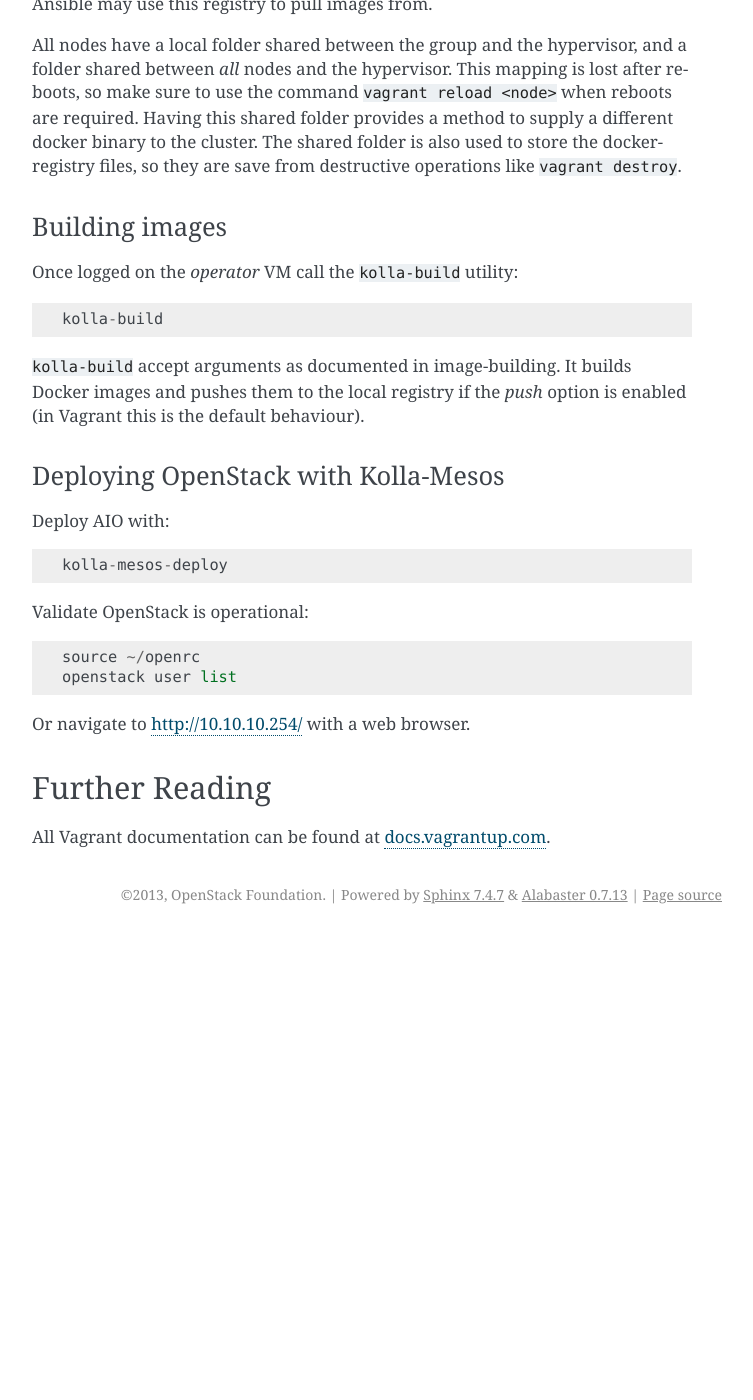
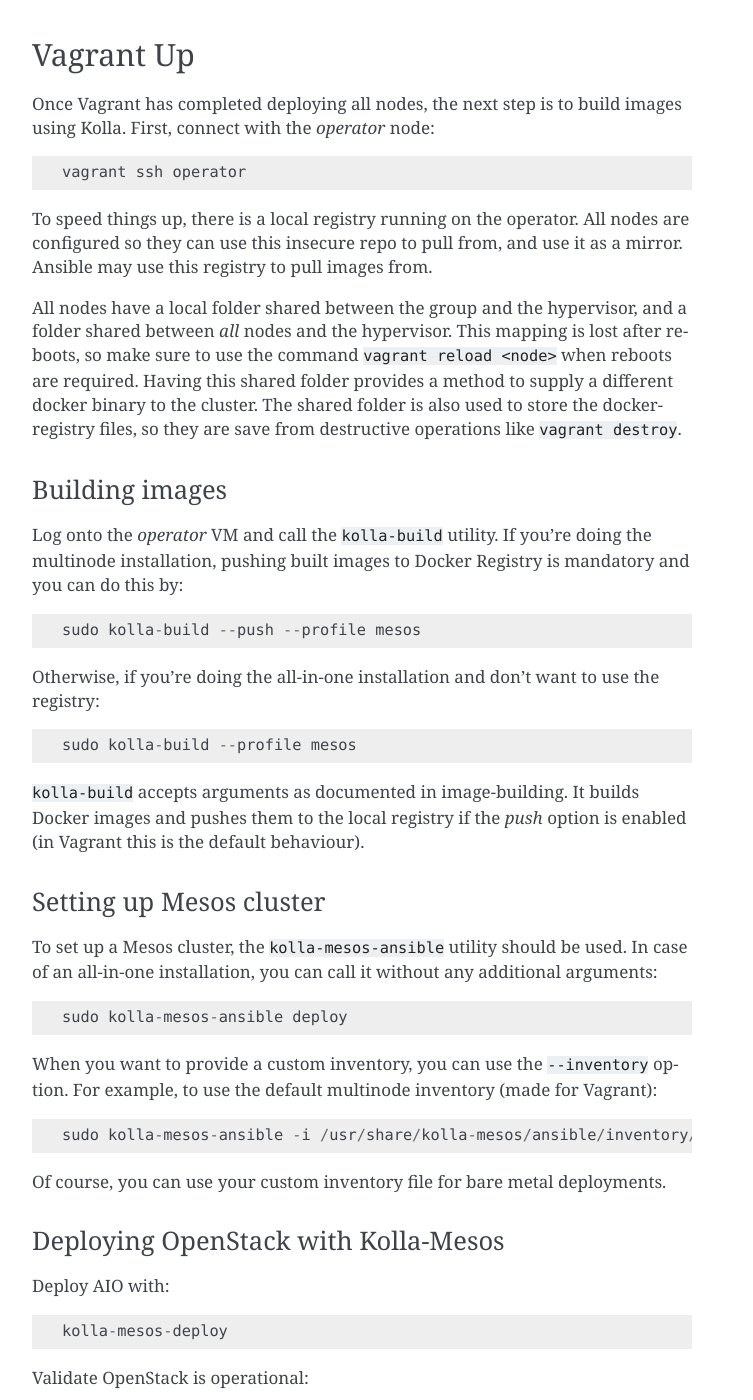
Before and after one commit to openstack-archive/kolla-mesos, a Sphinx documentation site: the page built from doc/source/quickstart.rst, in a window 1280 px wide and 1400 px high, scrolled down 1677 px. Shown: the whole window, without its empty margins (388-1141 px from the left). Built offline with Sphinx 7.4.7, drawn with Linux system fonts in a browser that asks for light colours; before the commit the page ends 2611 px from its top, so only the background shows below that; some of the changed text lies outside the part shown.

Commit message:
Documenting Ansible deployment
DocImpact
Partially-Implements: blueprint vagrant

Change-Id: Icc220c23075b265a15db4a1e0dec1618c84eedca

```diff
--- a/doc/source/quickstart.rst
+++ b/doc/source/quickstart.rst
@@ -17,9 +17,21 @@
 choice. Various downloads can be found at the `Vagrant downloads
 <https://www.vagrantup.com/downloads.html>`__.
 
-On Fedora 22 it is as easy as::
+On Fedora 23 it is as easy as::
 
-    sudo dnf install vagrant ruby-devel libvirt-devel
+    sudo dnf install vagrant ruby-devel libvirt-devel libvirt-python
+
+On CentOS::
+
+    curl -O https://releases.hashicorp.com/vagrant/1.8.1/vagrant_1.8.1_x86_64.rpm
+    sudo dnf install vagrant_1.8.1_x86_64.rpm
+    sudo dnf install ruby-devel libvirt-devel libvirt-python
+
+On Ubuntu::
+
+    curl -O https://releases.hashicorp.com/vagrant/1.8.1/vagrant_1.8.1_x86_64.deb
+    sudo dpkg -i vagrant_1.8.1_x86_64.deb
+    sudo apt-get install libvirt-dev nfs-common nfs-kernel-server python-libvirt qemu* ruby-libvirt
 
 **Note:** Many distros ship outdated versions of Vagrant by default. When in
 doubt, always install the latest from the downloads page above.
@@ -83,13 +95,38 @@
 Building images
 ^^^^^^^^^^^^^^^
 
-Once logged on the *operator* VM call the ``kolla-build`` utility::
+Log onto the *operator* VM and call the ``kolla-build`` utility. If you're
+doing the multinode installation, pushing built images to Docker Registry is
+mandatory and you can do this by::
 
-    kolla-build
+    sudo kolla-build --push --profile mesos
 
-``kolla-build`` accept arguments as documented in :doc:`image-building`. It
+Otherwise, if you're doing the all-in-one installation and don't want to use
+the registry::
+
+    sudo kolla-build --profile mesos
+
+``kolla-build`` accepts arguments as documented in :doc:`image-building`. It
 builds Docker images and pushes them to the local registry if the *push*
 option is enabled (in Vagrant this is the default behaviour).
+
+
+Setting up Mesos cluster
+^^^^^^^^^^^^^^^^^^^^^^^^
+
+To set up a Mesos cluster, the ``kolla-mesos-ansible`` utility should be used.
+In case of an all-in-one installation, you can call it without any additional
+arguments::
+
+    sudo kolla-mesos-ansible deploy
+
+When you want to provide a custom inventory, you can use the ``--inventory``
+option. For example, to use the default multinode inventory (made for
+Vagrant)::
+
+    sudo kolla-mesos-ansible -i /usr/share/kolla-mesos/ansible/inventory/multinode deploy
+
+Of course, you can use your custom inventory file for bare metal deployments.
 
 
 Deploying OpenStack with Kolla-Mesos
```
